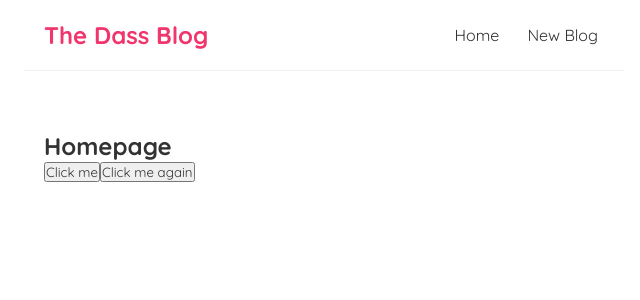
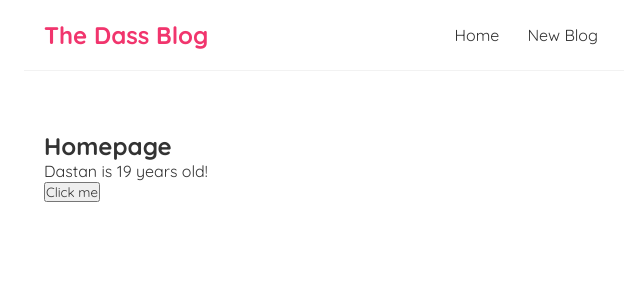
Before and after one commit to eB00k/Blog-Post, a React (Create React App) app: page / in a window 1280 px wide. Shown: the top 300 px of the page, without its empty margins (316-956 px from the left). Built offline with nearby package versions, Linux system fonts and the light colour scheme.

Commit message:
useState

```diff
--- a/src/components/Home.jsx
+++ b/src/components/Home.jsx
@@ -1,16 +1,22 @@
+import { useState } from "react";
+
 const Home = () => {
-  const handleClick = (e) => {
-    console.log("hello, Dastan", e.target);
+  // useState() helps us to make reactive value
+  const [name, setName] = useState("Dastan");
+  const [age, setAge] = useState(19);
+
+  const changeName = (value) => {
+    setName("Alish");
+    setAge(20);
   };
 
-  const handleClickAgain = (name, e) => {
-    console.log(`Hello, ${name}`, e);
-  };
   return (
     <div className="home">
       <h2>Homepage</h2>
-      <button onClick={handleClick}>Click me</button>
-      <button onClick={(e) => handleClickAgain("Alish", e)}>Click me again</button>
+      <p>
+        {name} is {age} years old!
+      </p>
+      <button onClick={changeName}>Click me</button>
     </div>
   );
 };
```
